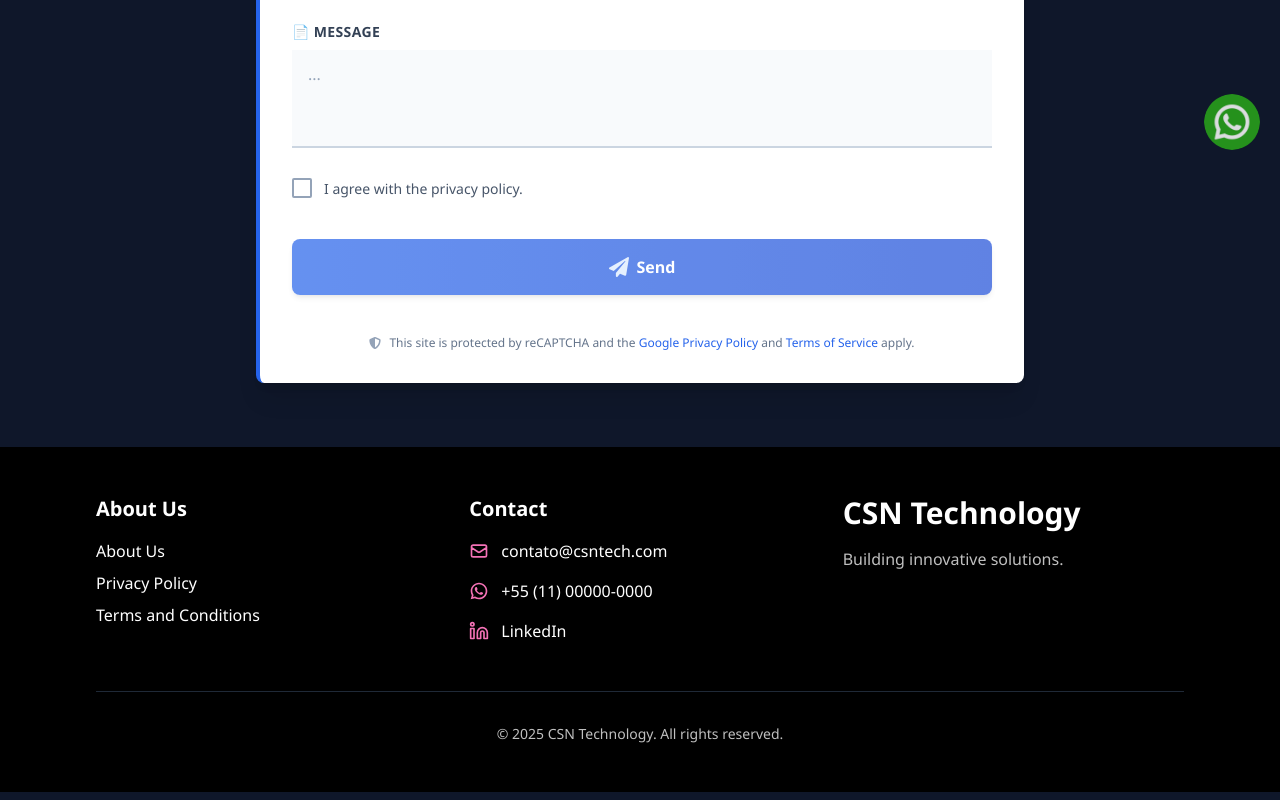
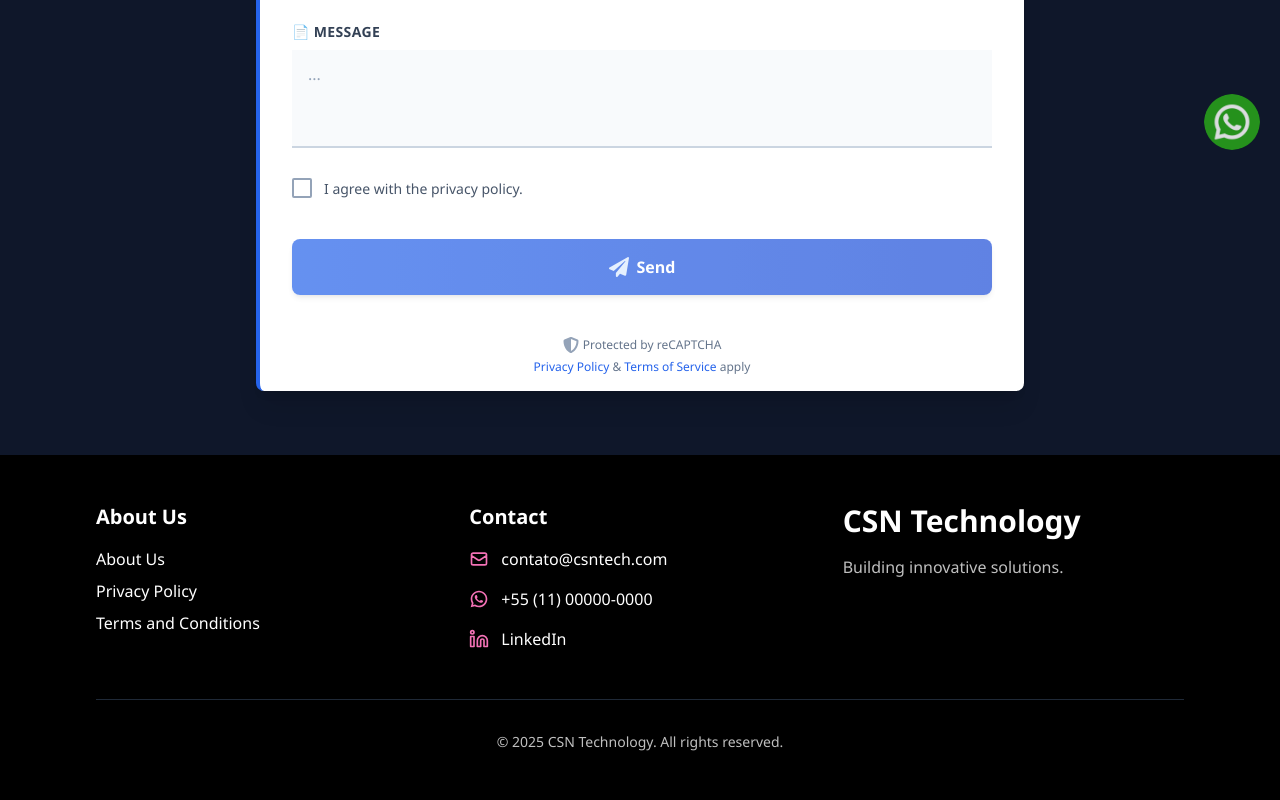
Before and after one commit to IHenriqueCSN/csnWeb, a Next.js app: page /en/contact in a window 1280 px wide. Shown: the part 630-1430 px from the top of the page. Built offline with nearby package versions, Linux system fonts and the light colour scheme.

Commit message:
Added translations for message submission

```diff
--- a/app/[locale]/contact/page.tsx
+++ b/app/[locale]/contact/page.tsx
@@ -6,7 +6,7 @@ export default async function Contato() {
     return (
       <>
         <main className="my-8">
-          <ContactForm t={{title: t('title'), name: t('name'), surname: t('surname'), email: t('email'), phone: t('phone'), subject: t('subject'), select_subject: t('select_subject'), message: t('message'), send: t('send'), required_field: t('required_field'), required_subject: t('required_subject'), required_agreement: t('required_agreement'), agreement: t('agreement'), invalid_email: t('invalid_email')}} />
+          <ContactForm t={{title: t('title'), name: t('name'), surname: t('surname'), email: t('email'), phone: t('phone'), subject: t('subject'), select_subject: t('select_subject'), message: t('message'), send: t('send'), required_field: t('required_field'), required_subject: t('required_subject'), required_agreement: t('required_agreement'), agreement: t('agreement'), invalid_email: t('invalid_email'), sending: t('sending'), success_message: t('success_message'), error_message: t('error_message'), captcha_error: t('captcha_error'), received_message: t('received_message')}} />
           </main>
       </>
     )
--- a/components/ContactForm.tsx
+++ b/components/ContactForm.tsx
@@ -20,9 +20,11 @@ interface ContactFormTranslations {
   required_field: string;
   required_subject: string;
   required_agreement: string;
-  success_message?: string;
-  error_message?: string;
-  captcha_error?: string;
+  sending: string;
+  success_message: string;
+  error_message: string;
+  captcha_error: string;
+  received_message: string;
 }
 
 interface ContactFormData {
@@ -134,10 +136,10 @@ const ContactForm = ({t}: {t: ContactFormTranslations}) => {
                 <FaCheck className="h-8 w-8 text-green-600" />
               </div>
               <h3 className="text-2xl font-bold text-slate-800 mb-2">
-                {t.success_message || "Thank you for your message!"}
+                {t.success_message}
               </h3>
               <p className="text-slate-600">
-                We&apos;ve received your submission and will get back to you soon.
+                {t.received_message}
               </p>
             </div>
           ) : (
@@ -301,7 +303,7 @@ const ContactForm = ({t}: {t: ContactFormTranslations}) => {
                         <circle className="opacity-25" cx="12" cy="12" r="10" stroke="currentColor" strokeWidth="4"></circle>
                         <path className="opacity-75" fill="currentColor" d="M4 12a8 8 0 018-8V0C5.373 0 0 5.373 0 12h4zm2 5.291A7.962 7.962 0 014 12H0c0 3.042 1.135 5.824 3 7.938l3-2.647z"></path>
                       </svg>
-                      <span>Sending...</span>
+                      <span>{t.sending}</span>
                     </>
                   ) : (
                     <>
@@ -313,21 +315,29 @@ const ContactForm = ({t}: {t: ContactFormTranslations}) => {
 
                 {formStatus === 'error' && (
                   <div className="mt-4 p-3 bg-red-50 text-red-700 rounded-md text-sm text-center">
-                    {t.error_message || "There was an error submitting your message. Please try again."}
+                    {t.error_message}
                   </div>
                 )}
 
                 {formStatus === 'captcha-error' && (
                   <div className="mt-4 p-3 bg-red-50 text-red-700 rounded-md text-sm text-center">
-                    {t.captcha_error || "CAPTCHA verification failed. Please try again later."}
+                    {t.captcha_error}
                   </div>
                 )}
               </div>
             </form>
           )}
-          <div className="col-span-1 sm:col-span-2 flex items-center justify-center space-x-2 text-xs text-slate-500 mt-2 pb-8">
-            <FaShieldAlt className="text-slate-400" />
-            <span>This site is protected by reCAPTCHA and the <a href="https://policies.google.com/privacy" target="_blank" rel="noopener noreferrer" className="text-blue-600 hover:underline">Google Privacy Policy</a> and <a href="https://policies.google.com/terms" target="_blank" rel="noopener noreferrer" className="text-blue-600 hover:underline">Terms of Service</a> apply.</span>
+          <div className="col-span-1 sm:col-span-2 text-center mt-2 pb-4 px-3">
+            <div className="inline-flex items-center justify-center mb-1">
+              <FaShieldAlt className="text-slate-400 mr-1" />
+              <span className="text-xs text-slate-500">Protected by reCAPTCHA</span>
+            </div>
+            <div className="text-xs text-slate-500">
+              <a href="https://policies.google.com/privacy" target="_blank" rel="noopener noreferrer" className="text-blue-600 hover:underline">Privacy Policy</a>
+              {" & "}
+              <a href="https://policies.google.com/terms" target="_blank" rel="noopener noreferrer" className="text-blue-600 hover:underline">Terms of Service</a>
+              {" apply"}
+            </div>
           </div>
         </div>
       </div>
--- a/public/locales/en/common.json
+++ b/public/locales/en/common.json
@@ -89,7 +89,12 @@
         "required_field": "This field is required.",
         "required_subject": "Please select a subject.",
         "required_agreement": "You must agree to continue.",
-        "agreement": "I agree with the privacy policy."
+        "agreement": "I agree with the privacy policy.",
+        "sending": "Sending...",
+        "success_message": "Thank you for your message!",
+        "error_message": "There was an error submitting your message. Please try again.",
+        "captcha_error": "CAPTCHA verification failed. Please try again later.",
+        "received_message": "We've received your submission and will get back to you soon."
     },
     "modules": {
         "glovia": {
--- a/public/locales/pt/common.json
+++ b/public/locales/pt/common.json
@@ -89,7 +89,12 @@
         "required_field": "Este campo é obrigatório.",
         "required_subject": "Por favor, selecione um assunto.",
         "required_agreement": "Você deve concordar para continuar.",
-        "agreement": "Eu concordo com a política de privacidade (LGDP)."
+        "agreement": "Eu concordo com a política de privacidade (LGDP).",
+        "sending": "Enviando...",
+        "success_message": "Agradecemos o contato!",
+        "error_message": "Houve um erro ao enviar sua mensagem. Por favor tente novamente.",
+        "captcha_error": "Falha na verificação do CAPTCHA. Tente novamente mais tarde.",
+        "received_message": "Recebemos sua mensagem e entraremos em contato em breve."
     },
     "modules": {
         "glovia": {
```
